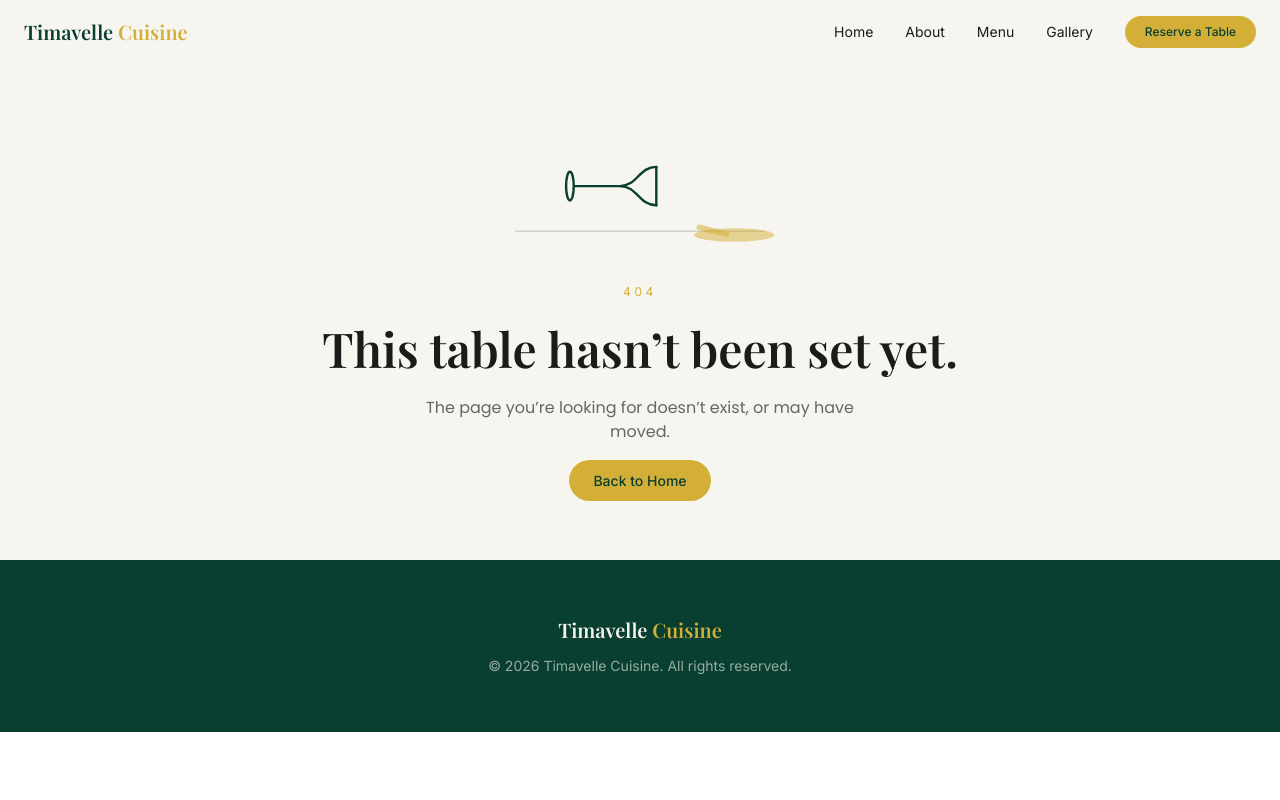
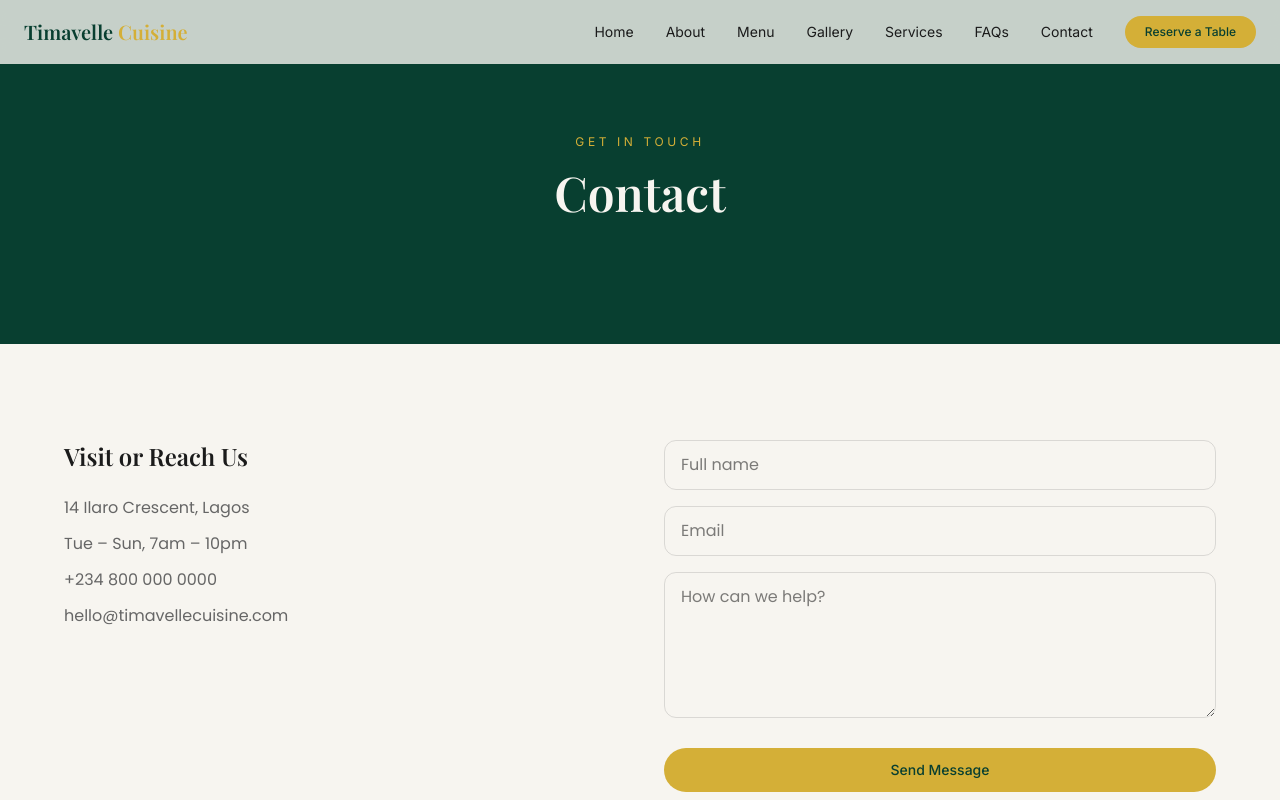
Before and after one commit to andrewstephenenobong/timavelle-cuisine, a Next.js app: page /contact in a window 1280 px wide. Before the commit this address had no page. Shown: the top 800 px of the page. Built offline with nearby package versions, Linux system fonts and the light colour scheme.

Commit message:
Add Services, FAQs, Contact pages; refactor Navbar; remove debug logs

```diff
--- /dev/null
+++ b/app/contact/page.tsx
@@ -0,0 +1,32 @@
+import type { Metadata } from 'next';
+import ContactForm from '@/components/contact/ContactForm';
+
+export const metadata: Metadata = {
+  title: 'Contact — Timavelle Cuisine',
+  description: 'Get in touch with Timavelle Cuisine for bookings, questions, or event enquiries.',
+};
+
+export default function ContactPage() {
+  return (
+    <>
+      <section className="bg-emerald-deep px-6 py-32 text-center text-ivory">
+        <span className="font-utility text-xs uppercase tracking-[0.3em] text-gold">Get in Touch</span>
+        <h1 className="mt-4 font-display text-5xl font-medium">Contact</h1>
+      </section>
+
+      <section className="grid gap-12 bg-ivory px-6 py-24 md:grid-cols-2 md:px-16">
+        <div className="flex flex-col gap-6">
+          <h2 className="font-display text-2xl font-semibold text-ink">Visit or Reach Us</h2>
+          <ul className="flex flex-col gap-3 font-body text-stone">
+            <li>14 Ilaro Crescent, Lagos</li>
+            <li>Tue &ndash; Sun, 7am &ndash; 10pm</li>
+            <li>+234 800 000 0000</li>
+            <li>hello@timavellecuisine.com</li>
+          </ul>
+        </div>
+
+        <ContactForm />
+      </section>
+    </>
+  );
+}
--- /dev/null
+++ b/app/faqs/page.tsx
@@ -0,0 +1,19 @@
+import type { Metadata } from 'next';
+import FaqAccordion from '@/components/faqs/FaqAccordion';
+
+export const metadata: Metadata = {
+  title: 'FAQs — Timavelle Cuisine',
+  description: 'Answers to common questions about booking, dietary needs, and travel for Timavelle Cuisine.',
+};
+
+export default function FaqsPage() {
+  return (
+    <>
+      <section className="bg-emerald-deep px-6 py-32 text-center text-ivory">
+        <span className="font-utility text-xs uppercase tracking-[0.3em] text-gold">Good to Know</span>
+        <h1 className="mt-4 font-display text-5xl font-medium">Frequently Asked Questions</h1>
+      </section>
+      <FaqAccordion />
+    </>
+  );
+}
--- /dev/null
+++ b/app/services/page.tsx
@@ -0,0 +1,19 @@
+import type { Metadata } from 'next';
+import ServicesList from '@/components/services/ServicesList';
+
+export const metadata: Metadata = {
+  title: 'Services — Timavelle Cuisine',
+  description: 'Private dining, corporate events, weddings, and personal chef services from Timavelle Cuisine.',
+};
+
+export default function ServicesPage() {
+  return (
+    <>
+      <section className="bg-emerald-deep px-6 py-32 text-center text-ivory">
+        <span className="font-utility text-xs uppercase tracking-[0.3em] text-gold">What We Offer</span>
+        <h1 className="mt-4 font-display text-5xl font-medium">Services</h1>
+      </section>
+      <ServicesList />
+    </>
+  );
+}
--- /dev/null
+++ b/components/contact/ContactForm.tsx
@@ -0,0 +1,75 @@
+'use client';
+
+import { useState } from 'react';
+import { useForm } from 'react-hook-form';
+import { zodResolver } from '@hookform/resolvers/zod';
+import { z } from 'zod';
+import Button from '@/components/ui/Button';
+
+const contactSchema = z.object({
+  name: z.string().min(2, 'Please enter your name'),
+  email: z.string().email('Please enter a valid email'),
+  message: z.string().min(10, 'Please include a little more detail (at least 10 characters)'),
+});
+
+type ContactForm = z.infer<typeof contactSchema>;
+
+export default function ContactForm() {
+  const [submitted, setSubmitted] = useState(false);
+
+  const {
+    register,
+    handleSubmit,
+    formState: { errors, isSubmitting },
+  } = useForm<ContactForm>({
+    resolver: zodResolver(contactSchema),
+  });
+
+  function onSubmit(data: ContactForm) {
+    setSubmitted(true);
+  }
+
+  if (submitted) {
+    return (
+      <p className="rounded-2xl bg-emerald/10 p-6 font-body text-emerald-deep">
+        Thank you for reaching out — we&rsquo;ll respond within one business day.
+      </p>
+    );
+  }
+
+  return (
+    <form onSubmit={handleSubmit(onSubmit)} className="flex flex-col gap-4">
+      <div>
+        <input
+          {...register('name')}
+          placeholder="Full name"
+          className="w-full rounded-xl border border-stone/20 px-4 py-3 font-body"
+        />
+        {errors.name && <p className="mt-1 text-sm text-red-600">{errors.name.message}</p>}
+      </div>
+
+      <div>
+        <input
+          {...register('email')}
+          placeholder="Email"
+          className="w-full rounded-xl border border-stone/20 px-4 py-3 font-body"
+        />
+        {errors.email && <p className="mt-1 text-sm text-red-600">{errors.email.message}</p>}
+      </div>
+
+      <div>
+        <textarea
+          {...register('message')}
+          placeholder="How can we help?"
+          rows={5}
+          className="w-full rounded-xl border border-stone/20 px-4 py-3 font-body"
+        />
+        {errors.message && <p className="mt-1 text-sm text-red-600">{errors.message.message}</p>}
+      </div>
+
+      <Button type="submit" disabled={isSubmitting} className="mt-2 disabled:opacity-50">
+        {isSubmitting ? 'Sending…' : 'Send Message'}
+      </Button>
+    </form>
+  );
+}
--- /dev/null
+++ b/components/faqs/FaqAccordion.tsx
@@ -0,0 +1,71 @@
+'use client';
+
+import { useState } from 'react';
+import { motion, AnimatePresence } from 'framer-motion';
+import { ChevronDown } from 'lucide-react';
+
+const faqs = [
+  {
+    q: 'How far in advance should I book?',
+    a: 'For private dinners, two to three weeks is comfortable. For weddings or large events, six to eight weeks lets us plan properly, including a tasting.',
+  },
+  {
+    q: 'Can you accommodate dietary restrictions?',
+    a: 'Yes — vegetarian, vegan, gluten-free, and allergy-specific menus are all things we plan for from the start, not substitute in at the last minute.',
+  },
+  {
+    q: 'Do you travel outside Lagos?',
+    a: 'For larger events, yes. Travel and logistics are quoted separately based on distance and event size.',
+  },
+  {
+    q: 'What\u2019s included in a private dining booking?',
+    a: 'The chef, the full menu (tasted and agreed beforehand), service staff for the evening, and cleanup. Tableware and venue are discussed case by case.',
+  },
+];
+
+export default function FaqAccordion() {
+  const [openIndex, setOpenIndex] = useState<number | null>(null);
+
+  return (
+    <section className="bg-ivory px-6 py-24 md:px-16">
+      <div className="mx-auto max-w-2xl divide-y divide-stone/15">
+        {faqs.map((faq, i) => {
+          const isOpen = openIndex === i;
+          return (
+            <div key={faq.q} className="py-5">
+              <button
+                type="button"
+                onClick={() => setOpenIndex(isOpen ? null : i)}
+                aria-expanded={isOpen}
+                className="flex w-full items-center justify-between gap-4 text-left"
+              >
+                <span className="font-display text-lg font-medium text-ink">{faq.q}</span>
+                <motion.span
+                  animate={{ rotate: isOpen ? 180 : 0 }}
+                  transition={{ duration: 0.25 }}
+                  className="shrink-0 text-emerald-deep"
+                >
+                  <ChevronDown size={20} />
+                </motion.span>
+              </button>
+
+              <AnimatePresence initial={false}>
+                {isOpen && (
+                  <motion.div
+                    initial={{ height: 0, opacity: 0 }}
+                    animate={{ height: 'auto', opacity: 1 }}
+                    exit={{ height: 0, opacity: 0 }}
+                    transition={{ duration: 0.3, ease: [0.22, 1, 0.36, 1] }}
+                    className="overflow-hidden"
+                  >
+                    <p className="pt-3 font-body text-stone">{faq.a}</p>
+                  </motion.div>
+                )}
+              </AnimatePresence>
+            </div>
+          );
+        })}
+      </div>
+    </section>
+  );
+}
--- a/components/home/AboutTeaser.tsx
+++ b/components/home/AboutTeaser.tsx
@@ -22,7 +22,7 @@ export default function AboutTeaser() {
       <Reveal delay={0.15}>
         <div className="mx-auto max-w-sm overflow-hidden rounded-3xl">
          <Image
-          src="/images/about/image.png"
+          src="/images/About/image.png"
           alt="Timavelle Cuisine — plated dish"
           width={720}
           height={1080}
--- a/components/home/ReserveForm.tsx
+++ b/components/home/ReserveForm.tsx
@@ -34,7 +34,6 @@ export default function ReserveForm() {
   });
 
   function onSubmit(data: ReservationForm) {
-    console.log('Reservation request:', data);
     setSubmitted(true);
   }
 
--- a/components/layout/Navbar.tsx
+++ b/components/layout/Navbar.tsx
@@ -4,6 +4,16 @@ import { useState } from 'react';
 import Link from 'next/link';
 import { Menu, X } from 'lucide-react';
 import LinkButton from '@/components/ui/LinkButton';
+
+const navLinks = [
+  { label: 'Home', href: '/' },
+  { label: 'About', href: '/about' },
+  { label: 'Menu', href: '/menu' },
+  { label: 'Gallery', href: '/gallery' },
+  { label: 'Services', href: '/services' },
+  { label: 'FAQs', href: '/faqs' },
+  { label: 'Contact', href: '/contact' },
+];
 
 export default function Navbar() {
   const [open, setOpen] = useState(false);
@@ -16,11 +26,12 @@ export default function Navbar() {
         </Link>
 
         <div className="hidden items-center gap-8 md:flex">
-          <Link href="/" className="font-utility text-sm text-ink hover:text-gold">Home</Link>
-          <Link href="/about" className="font-utility text-sm text-ink hover:text-gold">About</Link>
-          <Link href="/menu" className="font-utility text-sm text-ink hover:text-gold">Menu</Link>
-          <Link href="/gallery" className="font-utility text-sm text-ink hover:text-gold">Gallery</Link>
-          <LinkButton href="/#reserve" className="!px-5 !py-2 text-xs">Reserve a Table</LinkButton>
+          {navLinks.map((link) => (
+            <Link key={link.href} href={link.href} className="font-utility text-sm text-ink hover:text-gold">
+              {link.label}
+            </Link>
+          ))}
+          <LinkButton href="/#reserve" className="px-5! py-2! text-xs">Reserve a Table</LinkButton>
         </div>
 
         <button aria-label="Toggle menu" onClick={() => setOpen(!open)} className="md:hidden">
@@ -30,10 +41,11 @@ export default function Navbar() {
 
       {open && (
         <div className="flex flex-col gap-4 bg-ivory px-6 pb-6 md:hidden">
-          <Link href="/" onClick={() => setOpen(false)} className="font-utility text-sm text-ink">Home</Link>
-          <Link href="/about" onClick={() => setOpen(false)} className="font-utility text-sm text-ink">About</Link>
-          <Link href="/menu" onClick={() => setOpen(false)} className="font-utility text-sm text-ink">Menu</Link>
-          <Link href="/gallery" onClick={() => setOpen(false)} className="font-utility text-sm text-ink">Gallery</Link>
+          {navLinks.map((link) => (
+            <Link key={link.href} href={link.href} onClick={() => setOpen(false)} className="font-utility text-sm text-ink">
+              {link.label}
+            </Link>
+          ))}
           <LinkButton href="/#reserve" className="w-full text-center">Reserve a Table</LinkButton>
         </div>
       )}
--- /dev/null
+++ b/components/services/ServicesList.tsx
@@ -0,0 +1,37 @@
+import Reveal from '@/components/ui/Reveal';
+
+const services = [
+  {
+    name: 'Private Dining',
+    desc: 'An intimate, multi-course experience in your own home — menu shaped around your table, not a set menu handed to you.',
+  },
+  {
+    name: 'Corporate Events',
+    desc: 'From working lunches to milestone celebrations, catering built around your schedule and the impression you want to leave.',
+  },
+  {
+    name: 'Weddings & Celebrations',
+    desc: 'Full-service catering for the moments that deserve more than a standard buffet — tastings, planning, and day-of service included.',
+  },
+  {
+    name: 'Personal Chef Experience',
+    desc: 'Recurring or one-off in-home cooking, tailored to your household\u2019s tastes, dietary needs, and schedule.',
+  },
+];
+
+export default function ServicesList() {
+  return (
+    <section className="bg-ivory px-6 py-24 md:px-16">
+      <div className="grid gap-8 md:grid-cols-2">
+        {services.map((service, i) => (
+          <Reveal key={service.name} delay={i * 0.1}>
+            <div className="rounded-3xl bg-white p-8 shadow-lg">
+              <h3 className="font-display text-2xl font-semibold text-ink">{service.name}</h3>
+              <p className="mt-3 font-body text-stone">{service.desc}</p>
+            </div>
+          </Reveal>
+        ))}
+      </div>
+    </section>
+  );
+}
```
